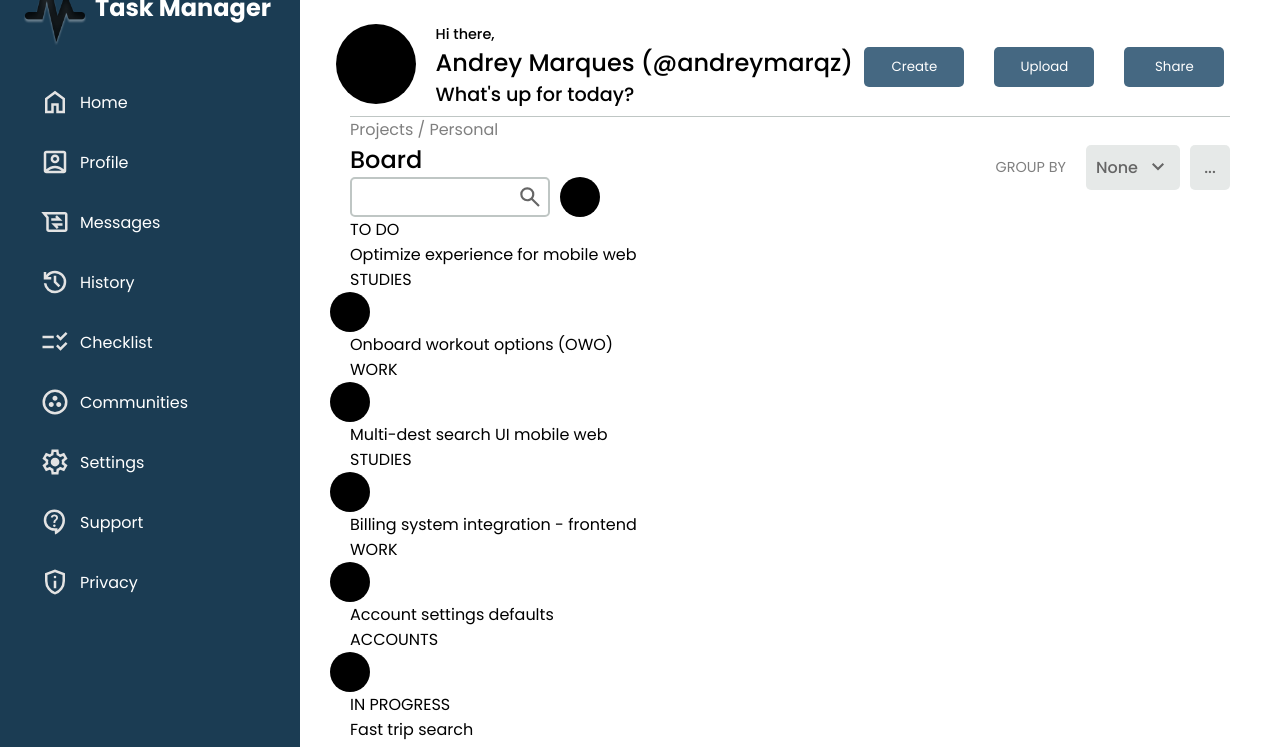
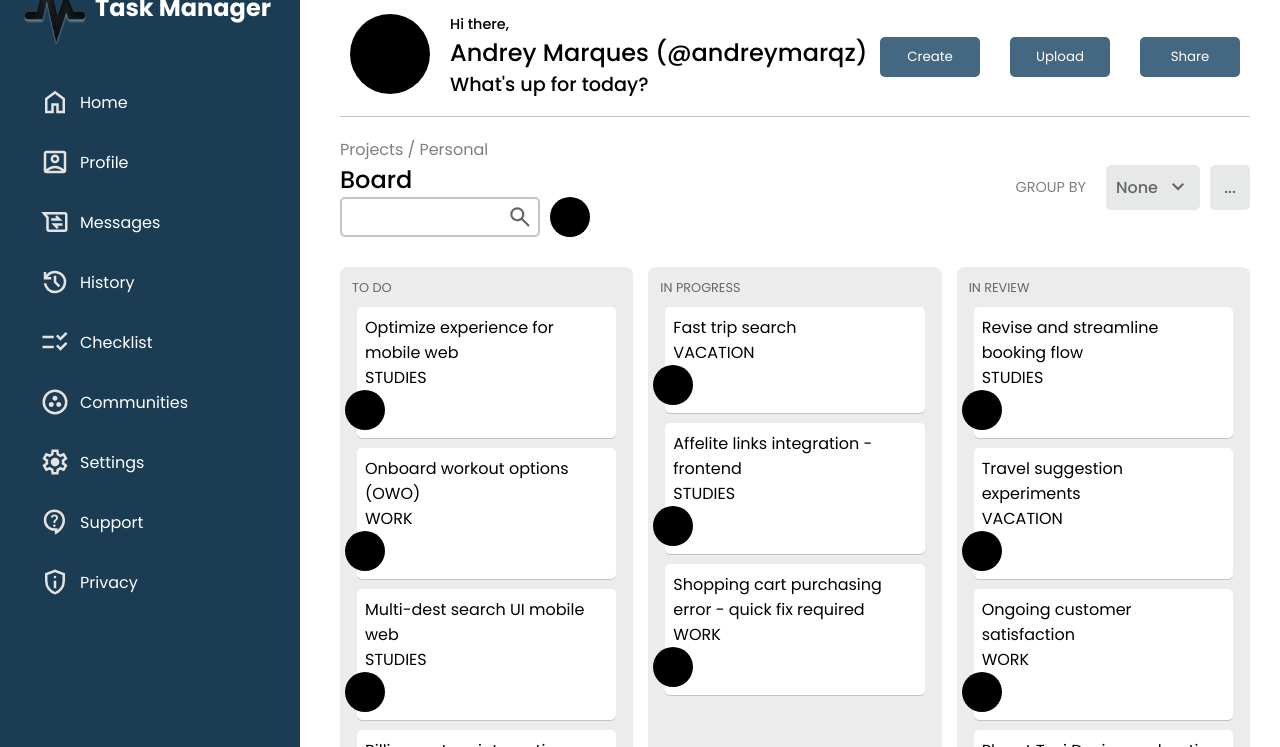
Before and after one commit to AndreyMarqz/admin-dashboard, a plain HTML site: page index.html in a window 1280 px wide. Shown: the part 53-800 px from the top of the page. Drawn offline with Linux system fonts and the light colour scheme.

Commit message:
Started the tasks boxes, and solved some align erros.

```diff
--- a/index.html
+++ b/index.html
@@ -119,7 +119,7 @@
 
             </div>
 
-            <div class="filter-section">
+            <div class="filter-section-container">
                 <div class="search-section">
                     <p>Projects / Personal</p>
                     <h1>Board</h1>
@@ -145,7 +145,8 @@
                 </div>
             </div>
 
-            <div class="to-do">
+            <div class="boxes-container">
+                <div class="to-do box">
                     <p>TO DO</p>
                     <div class="task-box">
                         <p class="title">Optimize experience for mobile web</p>
@@ -178,7 +179,7 @@
                     </div>
                 </div>
 
-            <div class="in-progress">
+                <div class="in-progress box">
                     <p>IN PROGRESS</p>
                     <div class="task-box">
                         <p class="title">Fast trip search</p>
@@ -199,7 +200,7 @@
                     </div>
                 </div>
 
-            <div class="in-review">
+                <div class="in-review box">
                     <p>IN REVIEW</p>
                     <div class="task-box">
                         <p class="title">Revise and streamline booking flow</p>
@@ -226,7 +227,7 @@
                     </div>
                 </div>
 
-            <div class="done">
+                <div class="done box">
                     <p>DONE</p>
                     <img src="./img/done-icon.svg" alt="done-icon">
                     <div class="task-box">
@@ -242,6 +243,8 @@
                     </div>
                 </div>
             </div>
+
+        </div>
     </div>
 
 </body>
--- a/style.css
+++ b/style.css
@@ -127,16 +127,17 @@
 .content {
     grid-column: 2 / 3;
     grid-row: 2 / 3;
-    padding: 20px 50px 0 50px;
+    padding: 20px 30px 0 40px;
     overflow: auto;
 }
 
 .greeting-container {
     display: flex;
     align-items: center;
-    justify-content: space-around;
+    justify-content: space-between;
     border-bottom: 1px solid var(--color4);
     height: 100px;
+    padding: 0 10px 20px 30px;
 }
 
 .greeting-btns {
@@ -176,11 +177,12 @@
     width: 80px;
 }
 
-.filter-section {
+.filter-section-container {
     display: flex;
     justify-content: space-between;
     align-items: center;
     height: auto;
+    margin: 20px 0 0 0;
 }
 
 .search-section h1 {
@@ -235,5 +237,37 @@
 }
 
 .filter-section {
+    display: flex;
     gap: 10px;
 }
+
+.boxes-container {
+    display: grid;
+    justify-content: center;
+    grid-template-columns: repeat(auto-fit, minmax(260px, 1fr));
+    margin: 30px 0 0 0;
+    gap: 15px;
+}
+
+.box {
+    background-color: #e3e3e3ae;
+    border-radius: 8px;
+    padding: 12px;
+}
+
+.box > p {
+    color: var(--color8);
+    font-size: 0.8em;
+}
+
+.task-box {
+    display: flex;
+    height: auto;
+    width: auto;
+    background-color: var(--color6);
+    border-radius: 5px;
+    box-shadow: 0 1px 0 0 var(--color4);
+    flex-direction: column;
+    margin: 10px 5px 5px 5px;
+    padding: 8px;
+}
```
Lines whose indentation alone changed are shown as unchanged.
